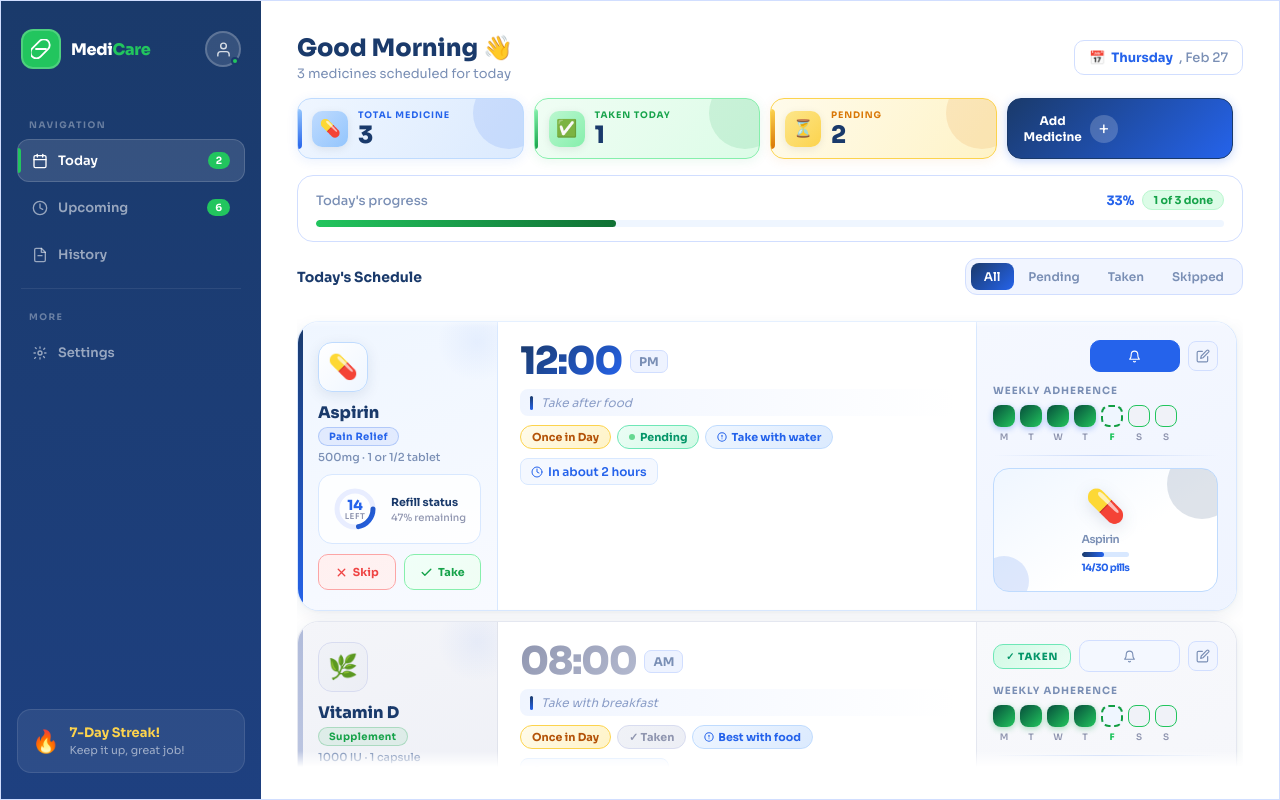
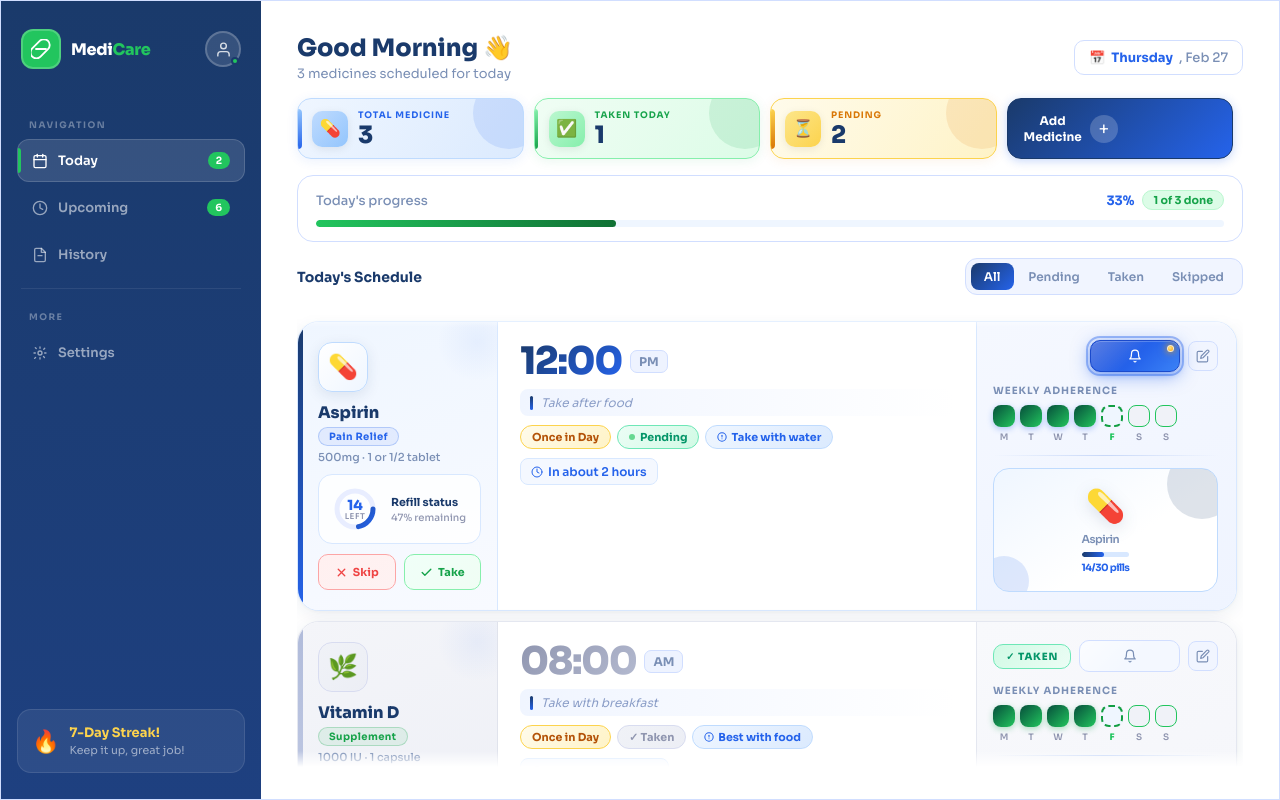
Before and after one commit to Harshdeepsinh696/Mini-Project-Semester_6, a React (Create React App) app: page /today in a window 1280 px wide. Both pictures are taken after a click on the button 1134 px from the left and 356 px from the top of the page. Built offline with nearby package versions, Linux system fonts and the light colour scheme.

Commit message:
Update Remaider button

```diff
--- a/src/Component/MedCard.css
+++ b/src/Component/MedCard.css
@@ -160,30 +160,164 @@
   border-radius: 10px; padding: 5px 12px; font-size: 10px; font-weight: 800;
   color: #DC2626; letter-spacing: 0.8px; white-space: nowrap;
 }
+
+/* ══════════════════════════════════════
+   REMINDER BUTTON — Attractive
+══════════════════════════════════════ */
 .reminder-btn {
-  width: 34px;
-  height: 30px;
-  border-radius: 8px;
-  background: #F1F5FF;
-  border: 1.5px solid #D1DEFF;
+  position: relative;
+  width: 36px;
+  height: 32px;
+  border-radius: 10px;
+  background: linear-gradient(135deg, #F0F5FF 0%, #E8EFFE 100%);
+  border: 1.5px solid #C4D4FF;
   display: flex;
   align-items: center;
   justify-content: center;
   cursor: pointer;
-  color: #2563EB; /* default icon color */
-  transition: all 0.25s ease;
+  color: #6B8BD4;
+  transition: all 0.3s cubic-bezier(0.34, 1.56, 0.64, 1);
+  overflow: visible;
 }
 
-/* ACTIVE STATE */
-.reminder-btn.active {
-  background: #2563EB; /* blue background */
-  border-color: #2563EB;
-  color: #ffffff;      /* bell becomes white */
+/* Shine layer */
+.reminder-btn::before {
+  content: '';
+  position: absolute;
+  inset: 0;
+  border-radius: inherit;
+  background: linear-gradient(135deg, rgba(255,255,255,0.65) 0%, transparent 55%);
+  pointer-events: none;
+  transition: opacity 0.3s ease;
 }
 
-.reminder-btn:hover {
-  transform: scale(1.05);
+/* Pulse ring */
+.reminder-btn::after {
+  content: '';
+  position: absolute;
+  inset: -4px;
+  border-radius: 14px;
+  border: 2px solid transparent;
+  transition: all 0.35s ease;
+  pointer-events: none;
 }
+
+/* Hover (inactive) */
+.reminder-btn:not(.active):hover {
+  transform: translateY(-2px) scale(1.07);
+  background: linear-gradient(135deg, #E4EEFF 0%, #D8E7FF 100%);
+  border-color: #93B4FF;
+  color: #2563EB;
+  box-shadow:
+    0 4px 14px rgba(37, 99, 235, 0.2),
+    0 1px 4px rgba(37, 99, 235, 0.1);
+}
+.reminder-btn:not(.active):hover::after {
+  border-color: rgba(37, 99, 235, 0.22);
+}
+
+/* Bell rings on hover (inactive only) */
+.reminder-btn:not(.active):hover .bell-icon {
+  animation: bellRing 0.5s cubic-bezier(0.36, 0.07, 0.19, 0.97) both;
+}
+
+/* ── ACTIVE STATE ── */
+.reminder-btn.active {
+  background: linear-gradient(135deg, #1D4ED8 0%, #2563EB 55%, #3B82F6 100%);
+  border-color: #1A4ACC;
+  color: #ffffff;
+  box-shadow:
+    0 4px 18px rgba(37, 99, 235, 0.5),
+    0 2px 6px rgba(37, 99, 235, 0.3),
+    inset 0 1px 0 rgba(255,255,255,0.22);
+}
+.reminder-btn.active::before {
+  background: linear-gradient(135deg, rgba(255,255,255,0.28) 0%, transparent 50%);
+}
+.reminder-btn.active::after {
+  border-color: rgba(37, 99, 235, 0.4);
+  inset: -5px;
+  animation: pulseRing 2s ease-out infinite;
+}
+.reminder-btn.active:hover {
+  transform: translateY(-2px) scale(1.07);
+  background: linear-gradient(135deg, #1D4ED8 0%, #2563EB 55%, #3B82F6 100%);
+  border-color: #1A4ACC;
+  color: #ffffff;
+  box-shadow:
+    0 4px 14px rgba(37, 99, 235, 0.45),
+    0 1px 4px rgba(37, 99, 235, 0.2),
+    inset 0 1px 0 rgba(255,255,255,0.22);
+}
+
+/* Bell swings on activate */
+.reminder-btn.active .bell-icon {
+  animation: bellActive 0.65s cubic-bezier(0.36, 0.07, 0.19, 0.97) both;
+}
+
+/* Press */
+.reminder-btn:active {
+  transform: scale(0.92) translateY(0) !important;
+  transition: transform 0.1s ease !important;
+}
+
+/* Bell wrapper */
+.bell-icon {
+  display: flex;
+  align-items: center;
+  justify-content: center;
+  transform-origin: top center;
+  position: relative;
+  z-index: 1;
+}
+
+/* Amber notification dot — only visible when active */
+.bell-dot {
+  display: none;
+  position: absolute;
+  top: 4px;
+  right: 5px;
+  width: 7px;
+  height: 7px;
+  border-radius: 50%;
+  background: radial-gradient(circle at 40% 35%, #FDE68A, #F59E0B);
+  border: 1.5px solid rgba(255,255,255,0.7);
+  box-shadow: 0 0 6px rgba(245,158,11,0.9), 0 0 12px rgba(245,158,11,0.4);
+  z-index: 3;
+  pointer-events: none;
+}
+.reminder-btn.active .bell-dot {
+  display: block;
+}
+
+/* ── KEYFRAMES ── */
+@keyframes bellRing {
+  0%  { transform: rotate(0deg);   }
+  15% { transform: rotate(13deg);  }
+  30% { transform: rotate(-11deg); }
+  45% { transform: rotate(8deg);   }
+  60% { transform: rotate(-5deg);  }
+  75% { transform: rotate(3deg);   }
+  100%{ transform: rotate(0deg);   }
+}
+
+@keyframes bellActive {
+  0%  { transform: rotate(0deg) scale(1);     }
+  20% { transform: rotate(-16deg) scale(1.12); }
+  40% { transform: rotate(13deg) scale(1.12); }
+  60% { transform: rotate(-8deg) scale(1.05); }
+  80% { transform: rotate(5deg) scale(1.02);  }
+  100%{ transform: rotate(0deg) scale(1);     }
+}
+
+
+@keyframes dotPulse {
+  0%, 100% { opacity: 1;   box-shadow: 0 0 6px rgba(245,158,11,0.9), 0 0 12px rgba(245,158,11,0.4); }
+  50%       { opacity: 0.7; box-shadow: 0 0 10px rgba(245,158,11,1),  0 0 20px rgba(245,158,11,0.6); }
+}
+
+/* ══════════════════════════════════════ */
+
 .edit-btn-right {
   width: 30px; height: 30px; border-radius: 8px;
   background: #F1F5FF; border: 1.5px solid #D1DEFF;
--- a/src/Component/MedCard.js
+++ b/src/Component/MedCard.js
@@ -28,7 +28,7 @@ function ClockIcon({ size = 12, color = "currentColor" }) {
   );
 }
 
-function BellIcon({ active }) {
+function BellIcon() {
   return (
     <svg
       viewBox="0 0 24 24"
@@ -37,8 +37,8 @@ function BellIcon({ active }) {
       strokeWidth="2"
       strokeLinecap="round"
       strokeLinejoin="round"
-      width="13"
-      height="13"
+      width="14"
+      height="14"
     >
       <path d="M18 8A6 6 0 0 0 6 8c0 7-3 9-3 9h18s-3-2-3-9" />
       <path d="M13.73 21a2 2 0 0 1-3.46 0" />
@@ -177,14 +177,17 @@ export default function MedCard({ med, onTake, onSkip, onToggleReminder }) {
           {/* Reminder Button */}
           <button
             className={`reminder-btn ${reminderSet ? "active" : ""}`}
+            title={reminderSet ? "Reminder on" : "Set reminder"}
             onClick={e => {
               e.stopPropagation();
               setReminderSet(prev => !prev);
               onToggleReminder && onToggleReminder(med.id);
             }}
           >
-            <BellIcon />
-
+            <span className="bell-dot" />
+            <span className="bell-icon">
+              <BellIcon />
+            </span>
           </button>
 
           <button className="edit-btn-right"><EditIcon /></button>
```
